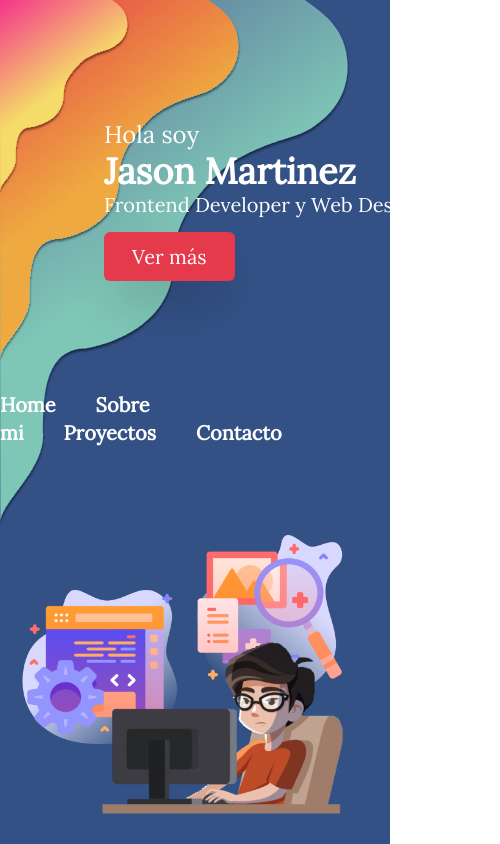
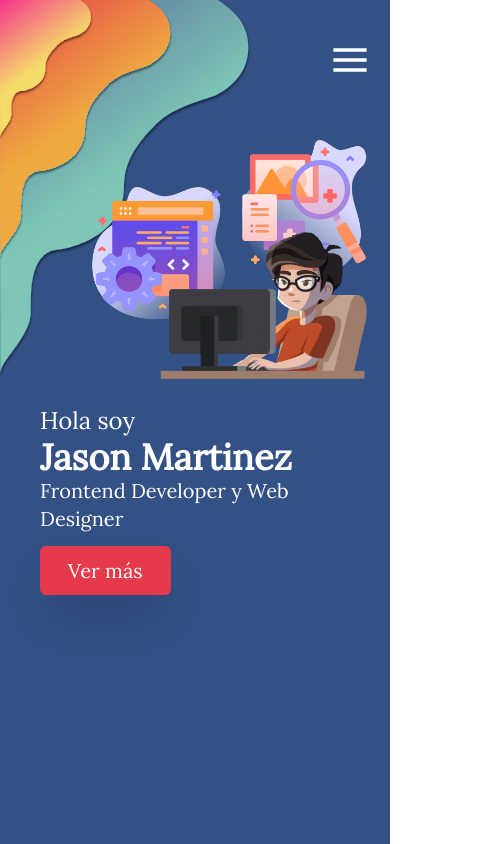
Before and after one commit to Jason171096/My_SiteWeb, a Gatsby site: page / in a window 390 px wide. Shown: the whole page, 500 px wide, since content can reach past the window. Built offline with nearby package versions, Linux system fonts and the light colour scheme; Gatsby itself is replaced by a stand-in of ours.

Commit message:
Responsive Main

```diff
--- a/src/components/GradientBar.js
+++ b/src/components/GradientBar.js
@@ -3,7 +3,7 @@ import vectors from '../images/vectors_gradient.svg';
 
 const GradientBar = () => {
     return (
-        <figure className="fixed z-0 w-[350px] lg:w-[450px]">
+        <figure className="fixed z-0 w-[250px] sm:w-[350px] lg:w-[450px]">
             <img src={vectors} alt="Vectors"/>
         </figure>
     )
--- a/src/components/Info.js
+++ b/src/components/Info.js
@@ -2,8 +2,8 @@ import React from "react";
 
 const Info = () => {
   return (
-    <div className="relative p-10 self-end">
-      <div className="pb-10 pl-16 text-white">
+    <div className="px-10 lg:px-24">
+      <div className=" text-white">
         <h1 className="text-2xl lg:text-3xl ">Hola soy</h1>
         <h2 className="text-4xl lg:text-5xl font-bold">Jason Martinez</h2>
         <p className="text-xl lg:text-2xl">Frontend Developer y Web Designer</p>
--- a/src/components/NavBar.js
+++ b/src/components/NavBar.js
@@ -1,16 +1,19 @@
 import React from 'react';
-
+import menu from '../images/menu.svg';
 
 const NavBar = () => {
     let link = "inline cursor-pointer hover:text-red-500";
     return (
-        <div className="text-white font-bold text-xl lg:text-2xl lg:pr-5 py-10">
-            <ul className="m-0 p-0 space-x-10 xl:space-x-16">
+        <div className="relative ml-auto pr-5 text-white font-bold text-xl lg:text-2xl lg:pr-5 py-10">
+            <ul className="hidden sm:block m-0 p-0 space-x-10 xl:space-x-16">
                 <li className={link}><a>Home</a></li>
                 <li className={link}><a>Sobre mi</a></li>
                 <li className={link}><a>Proyectos</a></li>
                 <li className={link}><a>Contacto</a></li>
             </ul>
+            <div className="w-10 h-10 sm:hidden">
+                <img src={menu}/>
+            </div>
         </div>
     )
 }
--- a/src/components/Picture.js
+++ b/src/components/Picture.js
@@ -3,7 +3,7 @@ import Jason from '../images/Jason.png'
 
 const Picture = () => {
     return (
-        <picture className="self-center w-[350px] lg:w-[450px] mt-12">
+        <picture className="self-end w-[300px] sm:w-[450px] mt-5">
             <img src={Jason} alt="Jason"/>
         </picture>
     )
--- /dev/null
+++ b/src/components/SectionBottom.js
@@ -0,0 +1,14 @@
+import React from "react"
+import Info from './Info'
+import Picture from './Picture'
+
+const SectionBottom = () => {
+    return (
+        <div className="flex relative flex-col w-full h-full max-w-screen-xl">
+            <Picture/>
+            <Info/>
+        </div>
+    )
+}
+
+export default SectionBottom
--- a/src/components/SectionLeft.js
+++ /dev/null
@@ -1,14 +0,0 @@
-import React from "react"
-import GradientBar from "./GradientBar"
-import Info from "./Info"
-
-const SectionLeft = () => {
-    return (
-        <div className="flex w-[500px] lg:w-[1000px] h-screen">
-            <GradientBar/>
-            <Info/>
-        </div>
-    )
-}
-
-export default SectionLeft
--- a/src/components/SectionRight.js
+++ /dev/null
@@ -1,14 +0,0 @@
-import React from "react"
-import NavBar from './NavBar'
-import Picture from './Picture'
-
-const SectionRight = () => {
-    return (
-        <div className="flex relative flex-col w-screen h-screen max-w-screen-md">
-            <NavBar/>
-            <Picture/>
-        </div>
-    )
-}
-
-export default SectionRight
--- /dev/null
+++ b/src/components/SectionTop.js
@@ -0,0 +1,14 @@
+import React from "react"
+import GradientBar from "./GradientBar"
+import NavBar from "./NavBar"
+
+const SectionTop = () => {
+    return (
+        <div className="flex w-screen max-w-screen-2xl">
+            <GradientBar/>
+            <NavBar/>
+        </div>
+    )
+}
+
+export default SectionTop
--- a/src/pages/index.js
+++ b/src/pages/index.js
@@ -1,12 +1,12 @@
 import React from "react"
-import SectionLeft from "../components/SectionLeft"
-import SectionRight from "../components/SectionRight"
+import SectionTop from "../components/SectionTop"
+import SectionBottom from "../components/SectionBottom"
 // markup
 const IndexPage = () => {
   return (
-    <div className="flex flex-col md:flex-row bg-primary-blue w-screen h-screen justify-between">
-      <SectionLeft/>
-      <SectionRight/>
+    <div className="flex flex-col bg-primary-blue w-screen h-screen">
+      <SectionTop/>
+      <SectionBottom/>
     </div>
   )
 }
```
Also changed, not shown: src/images/menu.svg (added).
